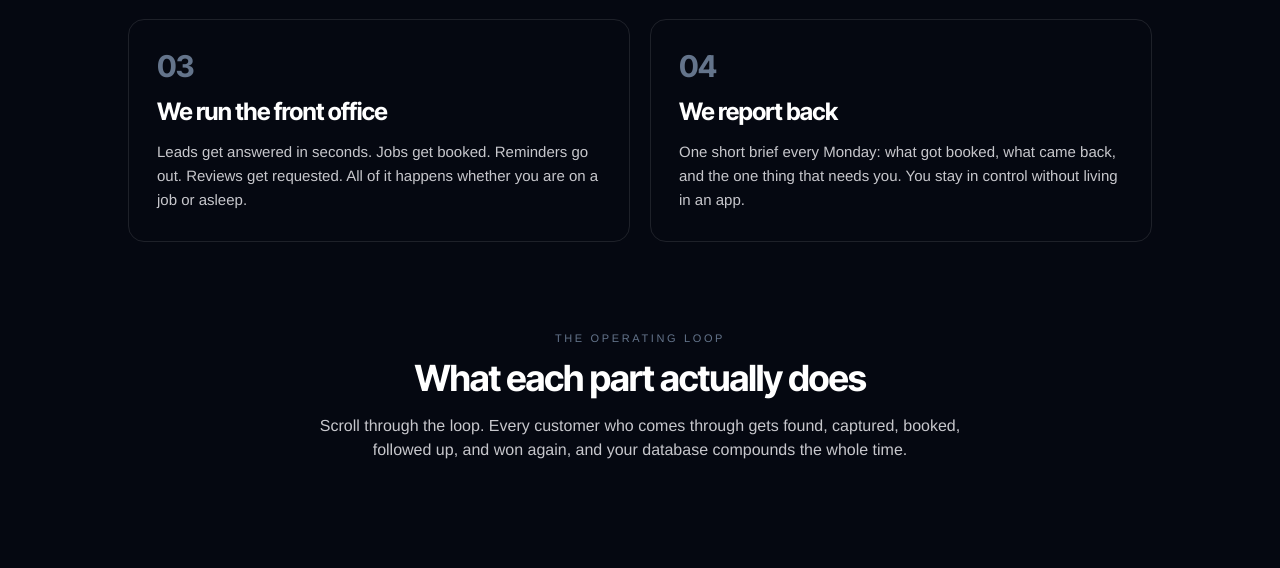
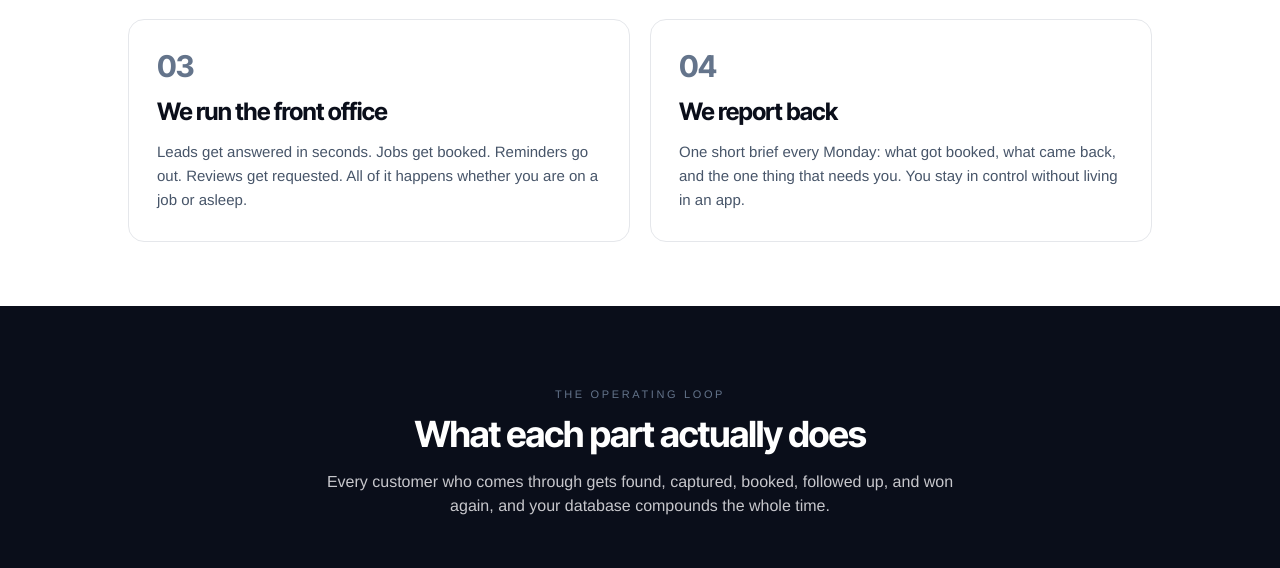
Before and after one commit to staybookt/staybookt-investor, a Next.js app: page /how-it-works in a window 1280 px wide. Shown: the part 719-1287 px from the top of the page. Built offline with nearby package versions, Linux system fonts and the light colour scheme; no server answers.

Commit message:
How it works: light system, operating loop in dark band

```diff
--- a/app/how-it-works/page.tsx
+++ b/app/how-it-works/page.tsx
@@ -21,14 +21,14 @@ export default function HowItWorksPage() {
   return (
     <>
       <TopNav active="how-it-works" />
-      <main className="bg-ink-deep">
+      <main className="bg-paper text-ink">
         <section className="px-6 pb-12 pt-36 sm:px-12 sm:pt-44">
           <div className="mx-auto max-w-4xl text-center">
             <p className="text-[11px] font-medium uppercase tracking-[0.24em] text-mute">How it works</p>
-            <h1 className="mt-4 font-display text-4xl leading-[1.03] tracking-tight text-white sm:text-6xl">
+            <h1 className="mt-4 font-display text-4xl leading-[1.03] tracking-tight text-ink sm:text-6xl">
               You deliver the work.<br />We run everything in front of it.
             </h1>
-            <p className="mx-auto mt-6 max-w-2xl text-base leading-relaxed text-platinum-soft sm:text-lg">
+            <p className="mx-auto mt-6 max-w-2xl text-base leading-relaxed text-[#475569] sm:text-lg">
               You did not start your business to answer phones, chase reviews, and wrestle a calendar at 9pm. Here is
               how we take that off your plate.
             </p>
@@ -38,34 +38,35 @@ export default function HowItWorksPage() {
         <section className="px-6 py-8 sm:px-12">
           <div className="mx-auto grid max-w-5xl gap-5 sm:grid-cols-2">
             {STEPS.map((s) => (
-              <div key={s.n} className="rounded-2xl border border-white/10 p-7">
+              <div key={s.n} className="rounded-2xl border border-[#E5E7EB] bg-paper p-7">
                 <span className="font-display text-3xl text-mute">{s.n}</span>
-                <h2 className="mt-3 font-display text-2xl tracking-tight text-white">{s.t}</h2>
-                <p className="mt-3 text-[15px] leading-relaxed text-platinum-soft">{s.d}</p>
+                <h2 className="mt-3 font-display text-2xl tracking-tight text-ink">{s.t}</h2>
+                <p className="mt-3 text-[15px] leading-relaxed text-[#475569]">{s.d}</p>
               </div>
             ))}
           </div>
         </section>
 
-        <section className="px-6 pt-14 pb-4 sm:px-12">
+        {/* Operating loop lives in a dark band, so the animated graphic stays legible */}
+        <section className="mt-8 bg-ink px-6 py-20 text-white sm:px-12">
           <div className="mx-auto max-w-5xl text-center">
             <p className="text-[11px] font-medium uppercase tracking-[0.24em] text-mute">The operating loop</p>
             <h2 className="mt-3 font-display text-3xl tracking-tight text-white sm:text-4xl">What each part actually does</h2>
             <p className="mx-auto mt-4 max-w-2xl text-base text-platinum-soft">
-              Scroll through the loop. Every customer who comes through gets found, captured, booked, followed up, and
-              won again, and your database compounds the whole time.
+              Every customer who comes through gets found, captured, booked, followed up, and won again, and your
+              database compounds the whole time.
             </p>
           </div>
+          <OperatingLoop />
         </section>
-        <OperatingLoop />
 
-        <section className="px-6 pb-24 pt-16 sm:px-12">
-          <div className="mx-auto max-w-2xl rounded-3xl border border-white/10 p-8 text-center sm:p-12">
+        <section className="px-6 pb-24 pt-20 sm:px-12">
+          <div className="mx-auto max-w-2xl rounded-3xl bg-ink p-8 text-center text-white sm:p-12">
             <h2 className="font-display text-3xl tracking-tight text-white">See what it looks like running</h2>
-            <p className="mx-auto mt-4 max-w-md text-base text-platinum-soft">Take a look at the platform, or book a call and we will map it to your business.</p>
+            <p className="mx-auto mt-4 max-w-md text-base text-platinum-soft">Book a call and we will map it to your business, or read why the website comes first.</p>
             <div className="mt-7 flex flex-col items-center justify-center gap-3 sm:flex-row">
-              <Link href="/platform" className="rounded-full border border-white/15 px-6 py-3.5 text-sm font-semibold text-white hover:bg-white/5">See the platform</Link>
               <a href={CAL_LINK} target="_blank" rel="noopener noreferrer" className="rounded-full bg-white px-7 py-3.5 text-base font-semibold text-ink transition-colors hover:bg-white/90">Book a 30-minute call</a>
+              <Link href="/why-a-website" className="rounded-full border border-white/15 px-6 py-3.5 text-sm font-semibold text-white hover:bg-white/5">Why a website</Link>
             </div>
           </div>
         </section>
```
